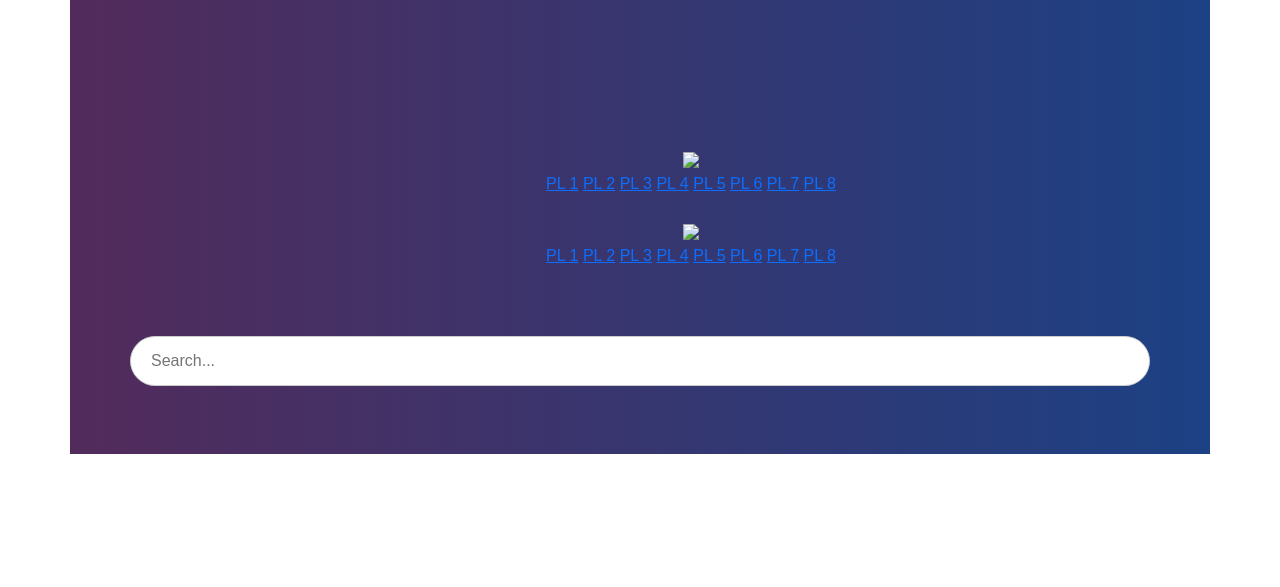
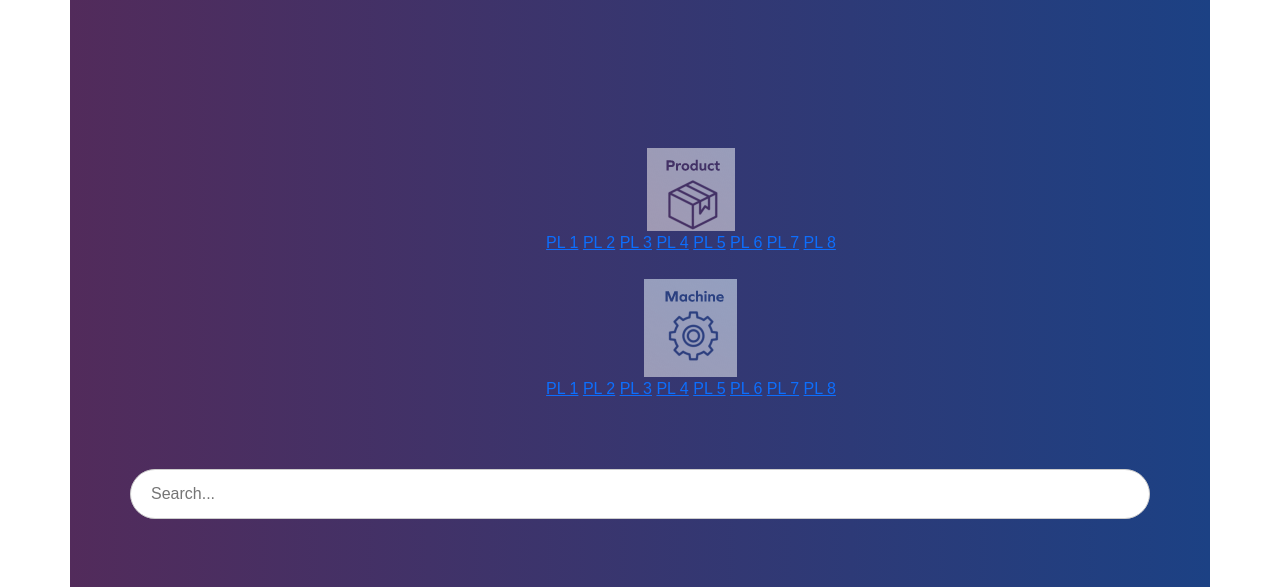
Before and after one commit to rashmi-carol-dsouza/saint-gobain-warehouse-app, a plain HTML site: page sg_landing2.html in a window 1280 px wide. Shown: the part 732-1319 px from the top of the page. Before the commit the page ends 1186 px from the top, so only its background shows below. Drawn offline with nearby package versions, Linux system fonts and the light colour scheme; files that its build step writes are made by us from their sources; no server answers; files whose address does not match are found by name.

Commit message:
Update sg_landing2.html

```diff
--- a/sg_landing2.html
+++ b/sg_landing2.html
@@ -8,7 +8,7 @@
       integrity="sha384-0evHe/X+R7YkIZDRvuzKMRqM+OrBnVFBL6DOitfPri4tjfHxaWutUpFmBp4vmVor"
       crossorigin="anonymous"
     />
-    <link rel="icon" href="C:\Users\himan\Downloads\Saint-Gobain_logo.svg">
+    <link rel="icon" href="images/Saint-Gobain_logo_InColor_Favicon.svg">
   <title> DataTrack </title>
 </head>
 <body>
@@ -20,7 +20,7 @@
 <div class="container" id="grad">
     <div class="imgcontainer" align="center" style="margin-top:150px;">
   <!-- <img src="D:\HTW MPMD\Sem 2\PM\img\Mask group (1).png" alt="Avatar" class="avatar"> -->
-    <img src="D:\HTW MPMD\Sem 2\PM\img\logo_datatrack.png" alt="avatar2" class="avatar2">
+    <img src="images/logo_datatrack.png" alt="avatar2" class="avatar2">
     </div>
 
     <div class="container" style="margin-top:140px;">
@@ -28,7 +28,7 @@
             <div class="inner" >
               <div class="dropup">
                 <button class="dropbtn" type="button" >
-                    <img src="D:\HTW MPMD\Sem 2\PM\product.png">
+                    <img src="images/product-icon.png">
                 </button>
                 <div class="dropup-content">
                   <a href="scan.html?productionLine=1">PL 1</a>
@@ -46,7 +46,7 @@
 
               <div class="dropup">
                 <button class="dropbtn" type="button">
-                    <img src="D:\HTW MPMD\Sem 2\PM\machine.png">
+                    <img src="images/machine-icon.png">
                 </button>
                 <div class="dropup-content">
                   <a href="#">PL 1</a>
```
